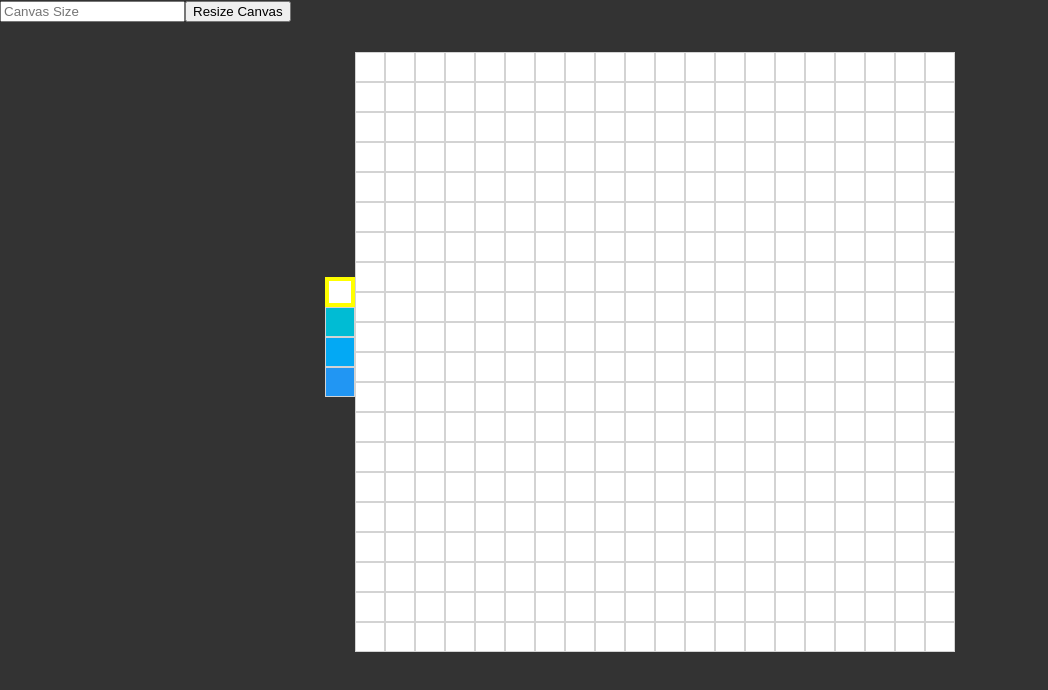
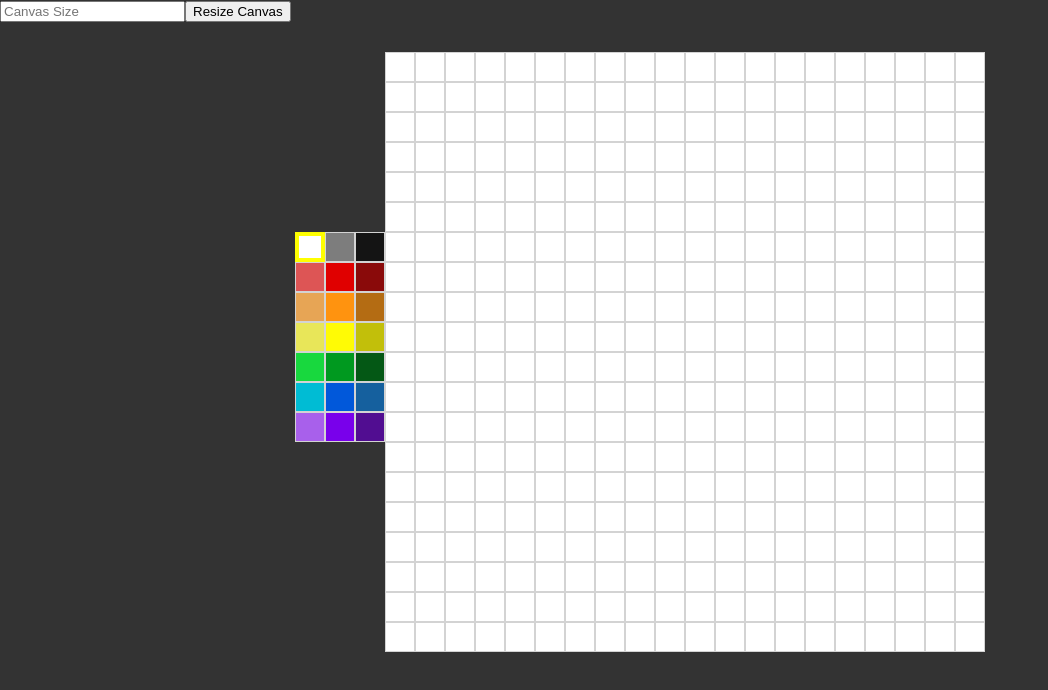
Before and after one commit to PeterArriaza/pixel-paint, a React (Create React App) app: page / in a window 1280 px wide. Shown: the top 690 px of the page, without its empty margins (0-1048 px from the left). Built offline with nearby package versions, Linux system fonts and the light colour scheme.

Commit message:
expanded color picker

```diff
--- a/src/App.css
+++ b/src/App.css
@@ -1,19 +1,3 @@
-.white {
-  background-color: white;
-}
-
-.lightblue {
-  background-color: rgb(0, 188, 212);
-}
-
-.blue {
-  background-color: rgb(3, 169, 244);
-}
-
-.darkblue {
-  background-color: rgb(33, 150, 243);
-}
-
 .App {
   background-color: #333;
 
@@ -37,3 +21,10 @@
 .pixel.current-color {
   border: 4px solid yellow;
 }
+
+.colorpicker {
+  width: 90px;
+  height: 210px;
+  display: flex;
+  flex-wrap: wrap;
+}
--- a/src/App.js
+++ b/src/App.js
@@ -1,5 +1,6 @@
 import React, { useState } from 'react';
 import './App.css';
+import './colors.css';
 import Canvas from './components/Canvas';
 import ColorPicker from './components/ColorPicker';
 import CanvasOptions from './components/CanvasOptions';
--- a/src/Colors.js
+++ b/src/Colors.js
@@ -1 +1,23 @@
-export default ['white', 'lightblue', 'blue', 'darkblue'];
+export default [
+  'white',
+  'gray',
+  'black',
+  'lightred',
+  'red',
+  'darkred',
+  'lightorange',
+  'orange',
+  'darkorange',
+  'lightyellow',
+  'yellow',
+  'darkyellow',
+  'lightgreen',
+  'green',
+  'darkgreen',
+  'lightblue',
+  'blue',
+  'darkblue',
+  'lightpurple',
+  'purple',
+  'darkpurple'
+];
--- /dev/null
+++ b/src/colors.css
@@ -0,0 +1,83 @@
+.lightblue {
+  background-color: rgb(0, 188, 212);
+}
+
+.blue {
+  background-color: rgb(1, 88, 218);
+}
+
+.darkblue {
+  background-color: rgb(21, 96, 158);
+}
+
+.lightgreen {
+  background-color: rgb(24, 216, 62);
+}
+
+.green {
+  background-color: rgb(0, 153, 31);
+}
+
+.darkgreen {
+  background-color: rgb(4, 88, 21);
+}
+
+.lightred {
+  background-color: rgb(221, 85, 85);
+}
+
+.red {
+  background-color: rgb(224, 0, 0);
+}
+
+.darkred {
+  background-color: rgb(138, 10, 10);
+}
+
+.lightyellow {
+  background-color: rgb(232, 230, 89);
+}
+
+.yellow {
+  background-color: rgb(255, 251, 5);
+}
+
+.darkyellow {
+  background-color: rgb(194, 191, 10);
+}
+
+.lightorange {
+  background-color: rgb(231, 165, 85);
+}
+
+.orange {
+  background-color: rgb(255, 147, 15);
+}
+
+.darkorange {
+  background-color: rgb(180, 108, 19);
+}
+
+.lightpurple {
+  background-color: rgb(168, 96, 235);
+}
+
+.purple {
+  background-color: rgb(121, 0, 235);
+}
+
+.darkpurple {
+  background-color: rgb(81, 13, 145);
+}
+
+.white {
+  background-color: white;
+}
+
+.gray {
+  background-color: rgb(125, 125, 125);
+}
+
+.black {
+  background-color: rgb(20, 20, 20);
+}
--- a/src/components/ColorPicker.js
+++ b/src/components/ColorPicker.js
@@ -4,7 +4,7 @@ import Colors from '../Colors';
 
 export default props => {
   return (
-    <div className="colorpicker">
+    <div className={'colorpicker'}>
       {Colors.map((color, index) => {
         return (
           <Pixel
```
